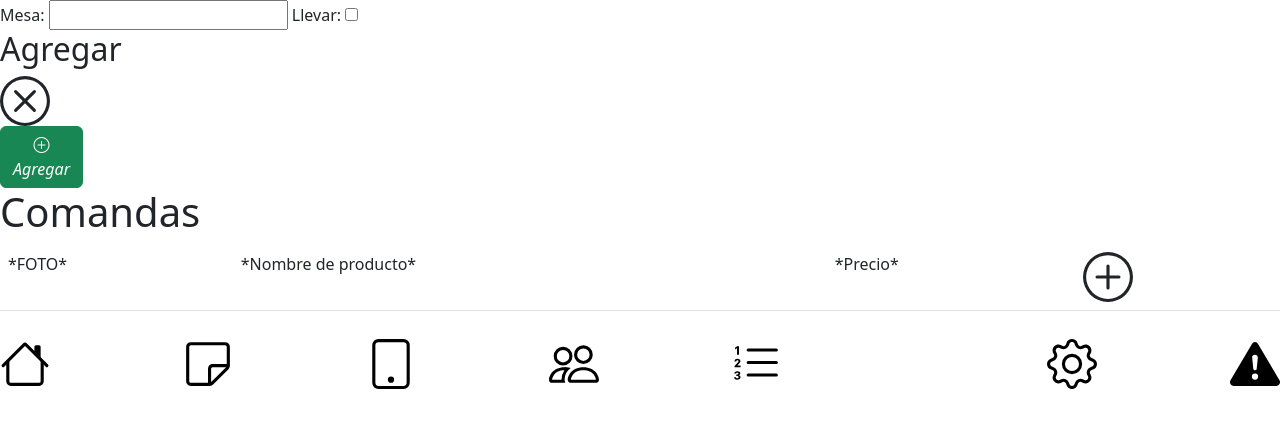
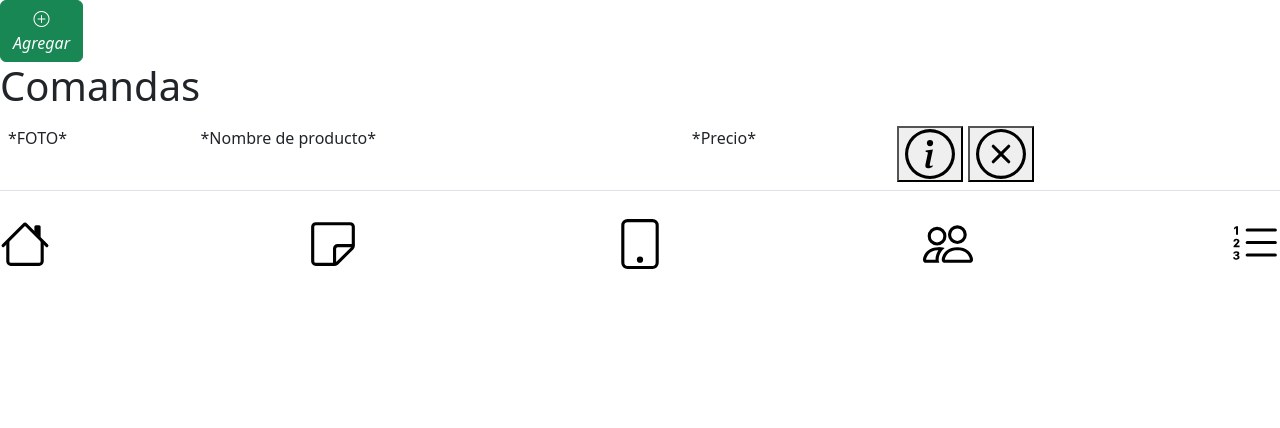
Before and after one commit to SoloFausto/El-Comerciante, a PHP site: page /comanda.php in a window 1280 px wide. Shown: the top 428 px of the page. Run offline with PHP 8.4, Linux system fonts and the light colour scheme; some libraries are stand-ins or nearby versions.

Commit message:
Popups v1

```diff
--- a/view/dolcezzainterfaces/personal/comandas/comanda.php
+++ b/view/dolcezzainterfaces/personal/comandas/comanda.php
@@ -12,14 +12,35 @@
     <title>Comandas</title>
 </head>
 <body>
+<script src="https://ajax.googleapis.com/ajax/libs/jquery/3.6.0/jquery.min.js"></script>
+
 <script>
-function agregarPop() {
+function agregarComanda() {
+  var popup =`<div class="popup">
+    <div class="background"></div>
+    <div class="menuPop">
+      <form action="">
+        <div class="popTitle">
+          <div>
+            <label for="mesa">Mesa:</label>
+            <input type="number" id="mesa" name="mesa" min="1">
+            <label for="llevar">Llevar:</label>
+            <input type="checkbox" id="llevar" onclick="disableMesa()">
+          </div>
+          <h2 style="margin-right: 20vh;">Agregar</h2>
+          <button type="button" onclick="removeAgregarComanda()" style="border:0px;">
+            <svg xmlns="http://www.w3.org/2000/svg" width="50" height="50" fill="currentColor" class="bi bi-x-circle" viewBox="0 0 16 16">
+              <path d="M8 15A7 7 0 1 1 8 1a7 7 0 0 1 0 14zm0 1A8 8 0 1 0 8 0a8 8 0 0 0 0 16z"/>
+              <path d="M4.646 4.646a.5.5 0 0 1 .708 0L8 7.293l2.646-2.647a.5.5 0 0 1 .708.708L8.707 8l2.647 2.646a.5.5 0 0 1-.708.708L8 8.707l-2.646 2.647a.5.5 0 0 1-.708-.708L7.293 8 4.646 5.354a.5.5 0 0 1 0-.708z"/>
+            </svg>
+          </button>
+        </div>
+      </form>
+    </div>
+  </div>`;
+  $("body").append(popup);
   var popup = document.getElementById("agregarpop");
-  var background = document.getElementById("background");
-  popup.classList.toggle("show");
-  background.style.pointerEvents = "none";
-  popup.style.zIndex = ("0");
-  }
+}
 function disableMesa(){
   var checkbox = document.getElementById("llevar");
   var mesa = document.getElementById("mesa");
@@ -33,32 +54,15 @@ function disableMesa(){
     mesa.disabled = true;
   }
 }
+function removeAgregarComanda(){
+  $(".popup").remove();
+}
 </script>
-<div class="popup">
-    <div class="background"></div>
-    <div class="menuPop">
-      <form action="">
-        <div class="popTitle">
-        <div>
-          <label for="mesa">Mesa:</label>
-          <input type="number" id="mesa" name="mesa" min="1">
-          <label for="llevar">Llevar:</label>
-          <input type="checkbox" id="llevar" onclick="disableMesa()">
-        </div>
-          <h2>Agregar</h2>
-          <svg xmlns="http://www.w3.org/2000/svg" width="50" height="50" fill="currentColor" class="bi bi-x-circle" viewBox="0 0 16 16">
-            <path d="M8 15A7 7 0 1 1 8 1a7 7 0 0 1 0 14zm0 1A8 8 0 1 0 8 0a8 8 0 0 0 0 16z"/>
-            <path d="M4.646 4.646a.5.5 0 0 1 .708 0L8 7.293l2.646-2.647a.5.5 0 0 1 .708.708L8.707 8l2.647 2.646a.5.5 0 0 1-.708.708L8 8.707l-2.646 2.647a.5.5 0 0 1-.708-.708L7.293 8 4.646 5.354a.5.5 0 0 1 0-.708z"/>
-          </svg>
 
-        </div>
-      </form>
-    </div>
-  </div>
 <div>
   <div class="titlebox">
   <div id="agregarpop">
-  <button type="button" class="btn btn-success" onclick="agregarPop()"><i class="bi bi-plus-circle"><br>Agregar </i>
+  <button type="button" class="btn btn-success" onclick="agregarComanda()"><i class="bi bi-plus-circle"><br>Agregar </i>
   </button>
 
   </div>
@@ -70,12 +74,24 @@ function disableMesa(){
     <div class="content">
       <div class="table-responsive table-wrapper">
         <table class="table ">
-          <tr>
+          <tr class="articuloN">
               <td><div><p>*FOTO*</p></div></td>
               <td><div><p>*Nombre de producto*</p></div></td>
               <td><div><p>*Precio*</p></div></td>
-              <td><div><svg xmlns="http://www.w3.org/2000/svg" width="50" height="50" fill="currentColor" class="bi bi-plus-circle" viewBox="0 0 16 16"><path d="M8 15A7 7 0 1 1 8 1a7 7 0 0 1 0 14zm0 1A8 8 0 1 0 8 0a8 8 0 0 0 0 16z"/>
-                  <path d="M8 4a.5.5 0 0 1 .5.5v3h3a.5.5 0 0 1 0 1h-3v3a.5.5 0 0 1-1 0v-3h-3a.5.5 0 0 1 0-1h3v-3A.5.5 0 0 1 8 4z"/></svg></div></td>
+              <td>
+                <div>
+                  <button>
+                    <svg xmlns="http://www.w3.org/2000/svg" width="50" height="50" fill="currentColor" class="bi bi-info-circle" viewBox="0 0 16 16">
+                      <path d="M8 15A7 7 0 1 1 8 1a7 7 0 0 1 0 14zm0 1A8 8 0 1 0 8 0a8 8 0 0 0 0 16z"/>
+                      <path d="m8.93 6.588-2.29.287-.082.38.45.083c.294.07.352.176.288.469l-.738 3.468c-.194.897.105 1.319.808 1.319.545 0 1.178-.252 1.465-.598l.088-.416c-.2.176-.492.246-.686.246-.275 0-.375-.193-.304-.533L8.93 6.588zM9 4.5a1 1 0 1 1-2 0 1 1 0 0 1 2 0z"/>
+                    </svg>
+                  </button>
+                  <button>
+                    <svg xmlns="http://www.w3.org/2000/svg" width="50" height="50" fill="currentColor" class="bi bi-plus-circle" viewBox="0 0 16 16" transform = "rotate(45 0 0)"><path d="M8 15A7 7 0 1 1 8 1a7 7 0 0 1 0 14zm0 1A8 8 0 1 0 8 0a8 8 0 0 0 0 16z"  />
+                    <path d="M8 4a.5.5 0 0 1 .5.5v3h3a.5.5 0 0 1 0 1h-3v3a.5.5 0 0 1-1 0v-3h-3a.5.5 0 0 1 0-1h3v-3A.5.5 0 0 1 8 4z"/></svg>
+                  </button>
+                </div>
+              </td>
           </tr>
 
         </table>
@@ -83,7 +99,7 @@ function disableMesa(){
     </div>
     <div class="navbar">
       <div class="icon">
-        <a href="inicio.php">
+        <a href="../paginaPrincipal/inicio.php">
             <svg xmlns="http://www.w3.org/2000/svg" width="50" height="58" fill="black" class="bi bi-house" viewBox="0 0 16 16">
               <path fill-rule="evenodd" d="M2 13.5V7h1v6.5a.5.5 0 0 0 .5.5h9a.5.5 0 0 0 .5-.5V7h1v6.5a1.5 1.5 0 0 1-1.5 1.5h-9A1.5 1.5 0 0 1 2 13.5zm11-11V6l-2-2V2.5a.5.5 0 0 1 .5-.5h1a.5.5 0 0 1 .5.5z"/>
               <path fill-rule="evenodd" d="M7.293 1.5a1 1 0 0 1 1.414 0l6.647 6.646a.5.5 0 0 1-.708.708L8 2.207 1.354 8.854a.5.5 0 1 1-.708-.708L7.293 1.5z"/>
@@ -123,22 +139,6 @@ function disableMesa(){
         </svg>
         </a>
       </div>
-      <div class="empty"></div>
-      <div class="icon">
-        <a href="#">
-        <svg xmlns="http://www.w3.org/2000/svg" width="50" height="58" fill="black" class="bi bi-gear" viewBox="0 0 16 16">
-          <path d="M8 4.754a3.246 3.246 0 1 0 0 6.492 3.246 3.246 0 0 0 0-6.492zM5.754 8a2.246 2.246 0 1 1 4.492 0 2.246 2.246 0 0 1-4.492 0z"/>
-          <path d="M9.796 1.343c-.527-1.79-3.065-1.79-3.592 0l-.094.319a.873.873 0 0 1-1.255.52l-.292-.16c-1.64-.892-3.433.902-2.54 2.541l.159.292a.873.873 0 0 1-.52 1.255l-.319.094c-1.79.527-1.79 3.065 0 3.592l.319.094a.873.873 0 0 1 .52 1.255l-.16.292c-.892 1.64.901 3.434 2.541 2.54l.292-.159a.873.873 0 0 1 1.255.52l.094.319c.527 1.79 3.065 1.79 3.592 0l.094-.319a.873.873 0 0 1 1.255-.52l.292.16c1.64.893 3.434-.902 2.54-2.541l-.159-.292a.873.873 0 0 1 .52-1.255l.319-.094c1.79-.527 1.79-3.065 0-3.592l-.319-.094a.873.873 0 0 1-.52-1.255l.16-.292c.893-1.64-.902-3.433-2.541-2.54l-.292.159a.873.873 0 0 1-1.255-.52l-.094-.319zm-2.633.283c.246-.835 1.428-.835 1.674 0l.094.319a1.873 1.873 0 0 0 2.693 1.115l.291-.16c.764-.415 1.6.42 1.184 1.185l-.159.292a1.873 1.873 0 0 0 1.116 2.692l.318.094c.835.246.835 1.428 0 1.674l-.319.094a1.873 1.873 0 0 0-1.115 2.693l.16.291c.415.764-.42 1.6-1.185 1.184l-.291-.159a1.873 1.873 0 0 0-2.693 1.116l-.094.318c-.246.835-1.428.835-1.674 0l-.094-.319a1.873 1.873 0 0 0-2.692-1.115l-.292.16c-.764.415-1.6-.42-1.184-1.185l.159-.291A1.873 1.873 0 0 0 1.945 8.93l-.319-.094c-.835-.246-.835-1.428 0-1.674l.319-.094A1.873 1.873 0 0 0 3.06 4.377l-.16-.292c-.415-.764.42-1.6 1.185-1.184l.292.159a1.873 1.873 0 0 0 2.692-1.115l.094-.319z"/>
-        </svg>
-        </a>
-      </div>
-      <div class="icon">
-        <a href="#">
-        <svg xmlns="http://www.w3.org/2000/svg" width="50" height="58" fill="black" class="bi bi-exclamation-triangle-fill" viewBox="0 0 16 16">
-          <path d="M8.982 1.566a1.13 1.13 0 0 0-1.96 0L.165 13.233c-.457.778.091 1.767.98 1.767h13.713c.889 0 1.438-.99.98-1.767L8.982 1.566zM8 5c.535 0 .954.462.9.995l-.35 3.507a.552.552 0 0 1-1.1 0L7.1 5.995A.905.905 0 0 1 8 5zm.002 6a1 1 0 1 1 0 2 1 1 0 0 1 0-2z"/>
-        </svg>
-        </a>
-      </div>
 
     </div>
 </div>
```
Also changed, not shown: view/dolcezzainterfaces/personal/estiloPersonal/estiloComanda.css (+4 -5 lines).
